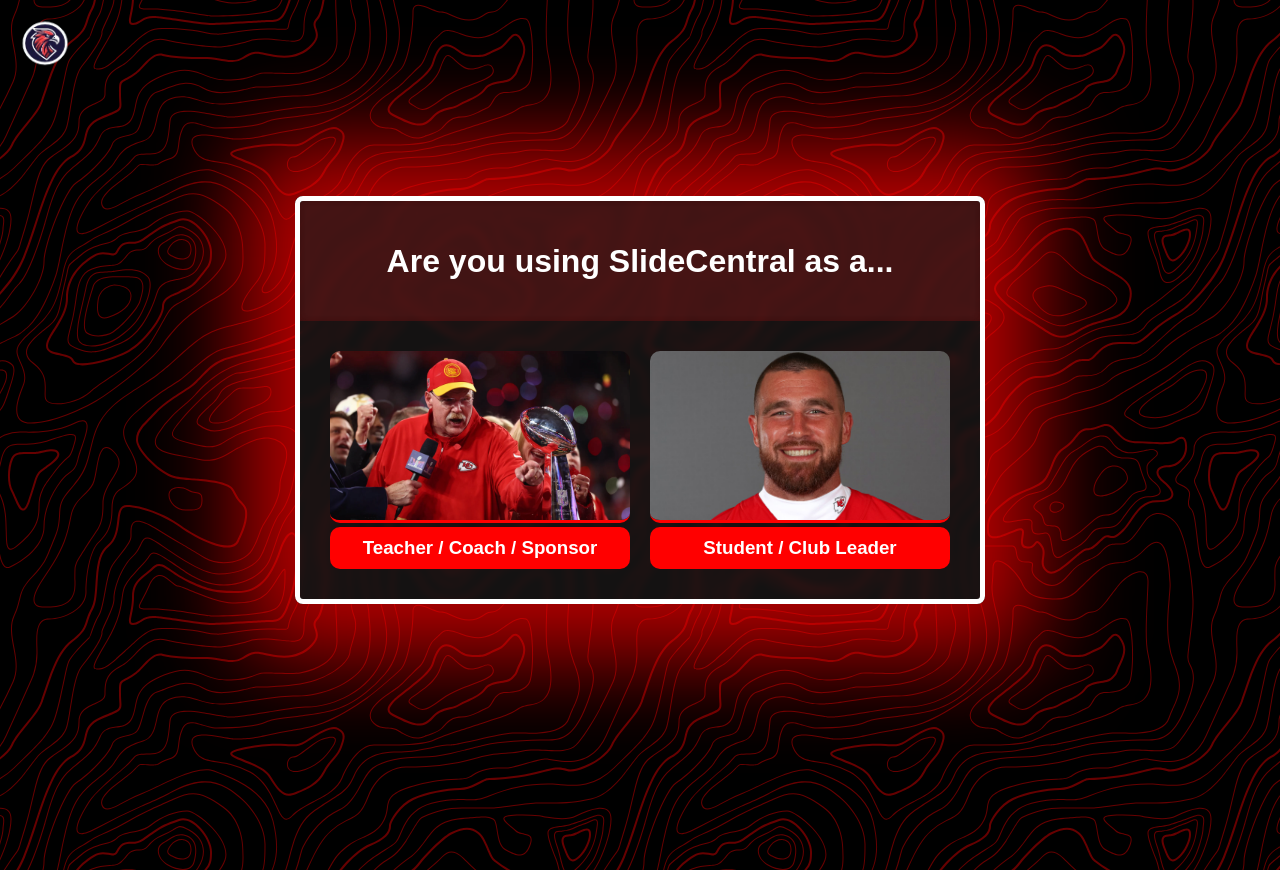
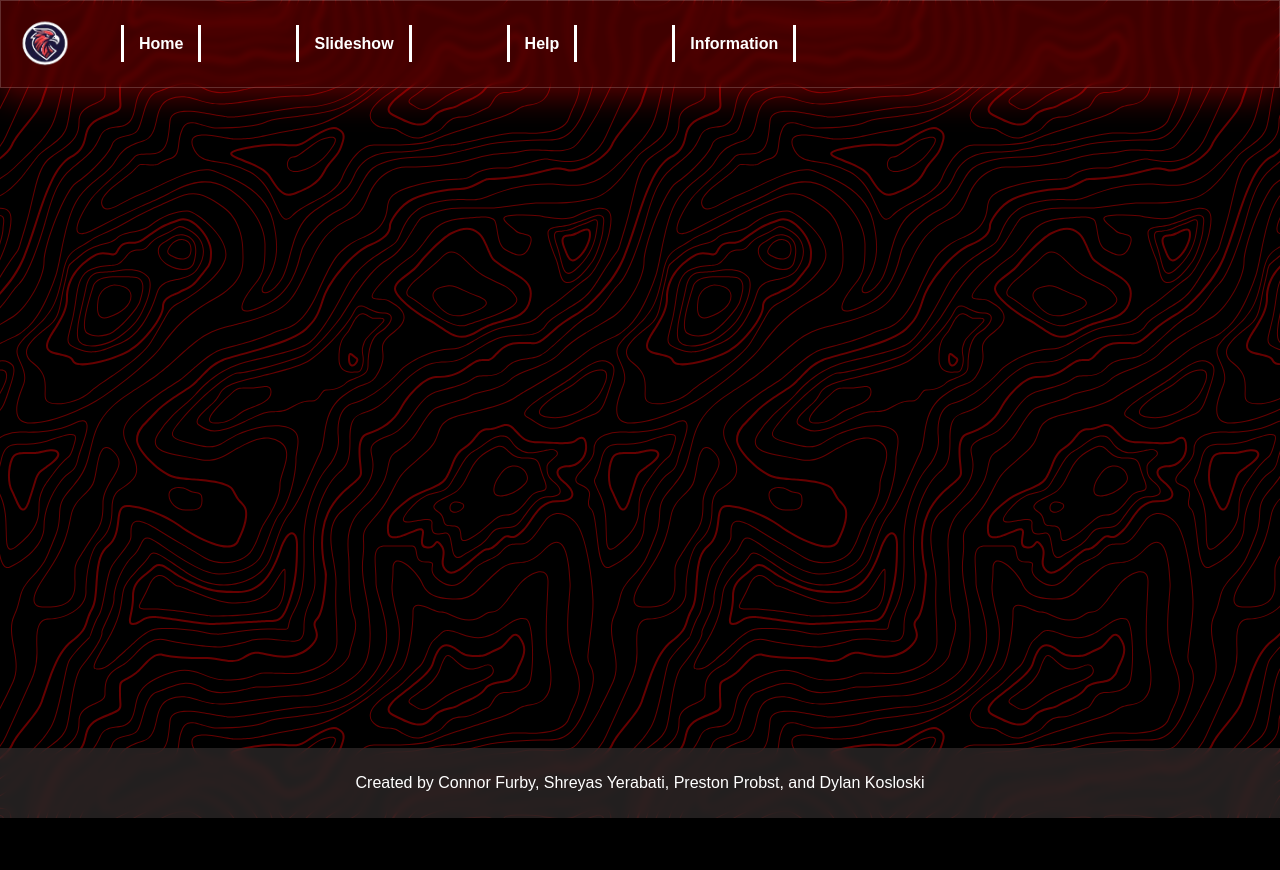
Before and after one commit to NCHS-Software-Engineering/SlideCentral, a React (Create React App) app in the folder my-app/: page /signin in a window 1280 px wide. After the commit the page ends 818 px from the top, so only its background shows below. Built offline with nearby package versions, Linux system fonts and the light colour scheme.

Commit message:
signin routing

```diff
--- a/my-app/src/assets/App.jsx
+++ b/my-app/src/assets/App.jsx
@@ -48,8 +48,8 @@ function App() {
   return (
     <Router>
       <Routes>
-        <Route path="/signin/*" element={<SignedInLayout />} />
         <Route path="/*" element={<Layout />} />
+        <Route path="signedin/*" element={<SignedInLayout />} />
       </Routes>
     </Router>
   );
--- a/my-app/src/assets/HomeScreen/Home.jsx
+++ b/my-app/src/assets/HomeScreen/Home.jsx
@@ -18,7 +18,7 @@ function Home() {
                 <div className="get-started-content">
                     <h2>GET STARTED</h2>
                     <p>It's really easy to make a slide for your club, activity, sport, or event! Simply sign in with your student or teacher Google account below to get started.</p>
-                    <Link to="/signin"><button id="signIn" className="google-sign-in">Sign in with Google</button></Link>
+                    <Link to="/signedin"><button id="signIn" className="google-sign-in">Sign in with Google</button></Link>
                     <Link to="/slideshow"><button id="viewSlides" className="view-slides">VIEW SLIDES</button></Link>
                 </div>
             </section>
--- a/my-app/src/assets/SignedIn/Dashboard/DComponentActivities.jsx
+++ b/my-app/src/assets/SignedIn/Dashboard/DComponentActivities.jsx
@@ -0,0 +1,10 @@
+
+function DComponentActivities() {
+    return (
+      <>
+        <h1>Activities Component</h1>
+      </>
+    )
+}
+
+export default DComponentActivities;
--- a/my-app/src/assets/SignedIn/Dashboard/DComponentNotifications.jsx
+++ b/my-app/src/assets/SignedIn/Dashboard/DComponentNotifications.jsx
@@ -0,0 +1,10 @@
+
+function DComponentNotifications() {
+    return (
+      <>
+        <h1>Notifications Component</h1>
+      </>
+    )
+}
+
+export default DComponentNotifications;
--- a/my-app/src/assets/SignedIn/Dashboard/Dashboard.jsx
+++ b/my-app/src/assets/SignedIn/Dashboard/Dashboard.jsx
@@ -1,8 +1,11 @@
+import DComponentActivities from "./DComponentActivities";
+import DComponentNotifications from "./DComponentNotifications";
 
 function Dashboard() {
     return (
       <main>
-        <h1>hey</h1>
+        <DComponentActivities/>
+        <DComponentNotifications />
       </main>
     )
 }
--- a/my-app/src/assets/SignedIn/SignIn.jsx
+++ b/my-app/src/assets/SignedIn/SignIn.jsx
@@ -16,11 +16,11 @@ function SignIn () {
                     <div className={styles.content}>
                         <div className={styles.option}>
                             <img src={TeacherImg} alt="Teacher"/>
-                            <Link to="/dashboard"><h3>Teacher / Coach / Sponsor</h3></Link>
+                            <Link to="./dashboard"><h3>Teacher / Coach / Sponsor</h3></Link>
                         </div>
                         <div className={styles.option}>
                             <img src={StudentImg} alt="Student"/>
-                            <Link to="/dashboard"><h3>Student / Club Leader</h3></Link>
+                            <Link to="./dashboard"><h3>Student / Club Leader</h3></Link>
                         </div>
                     </div>
                 </div>
```
